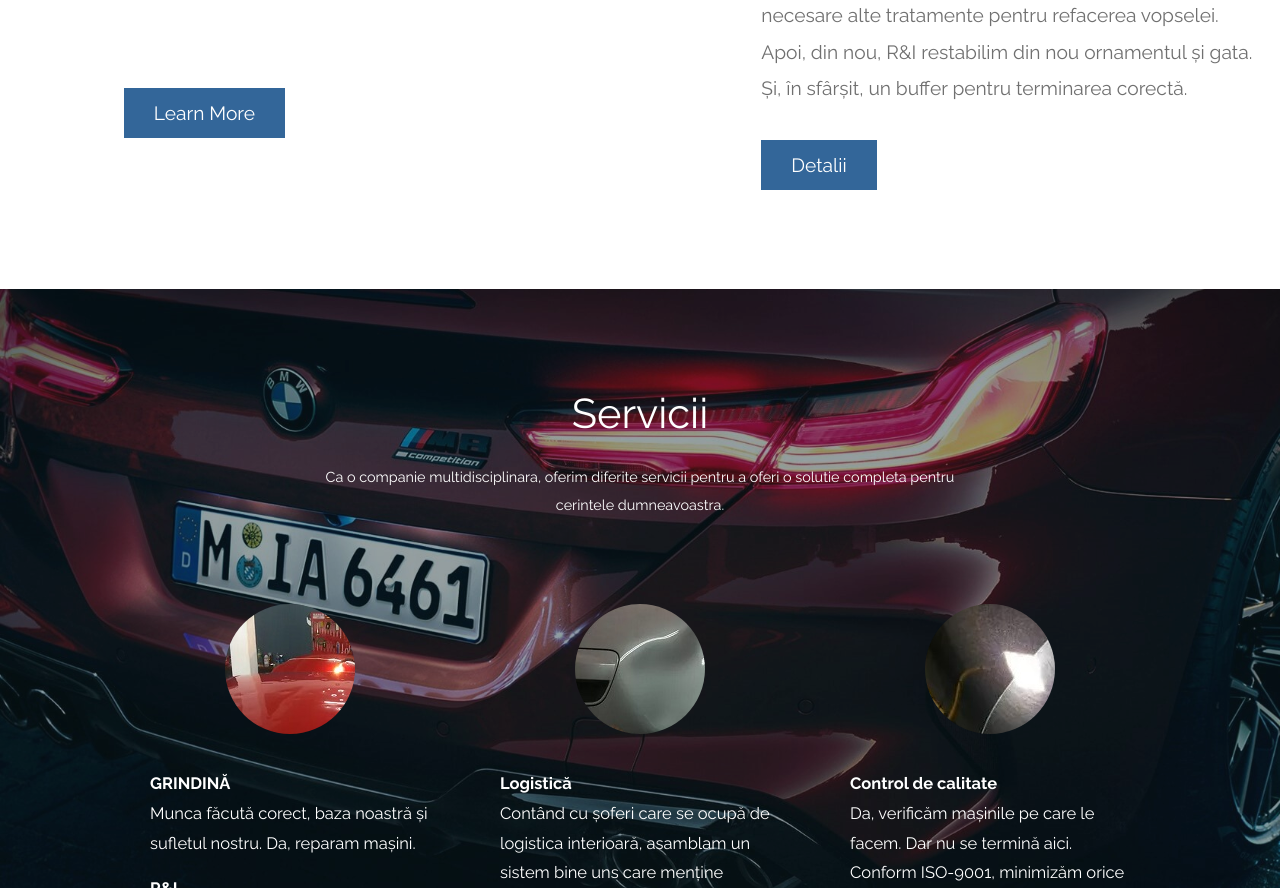
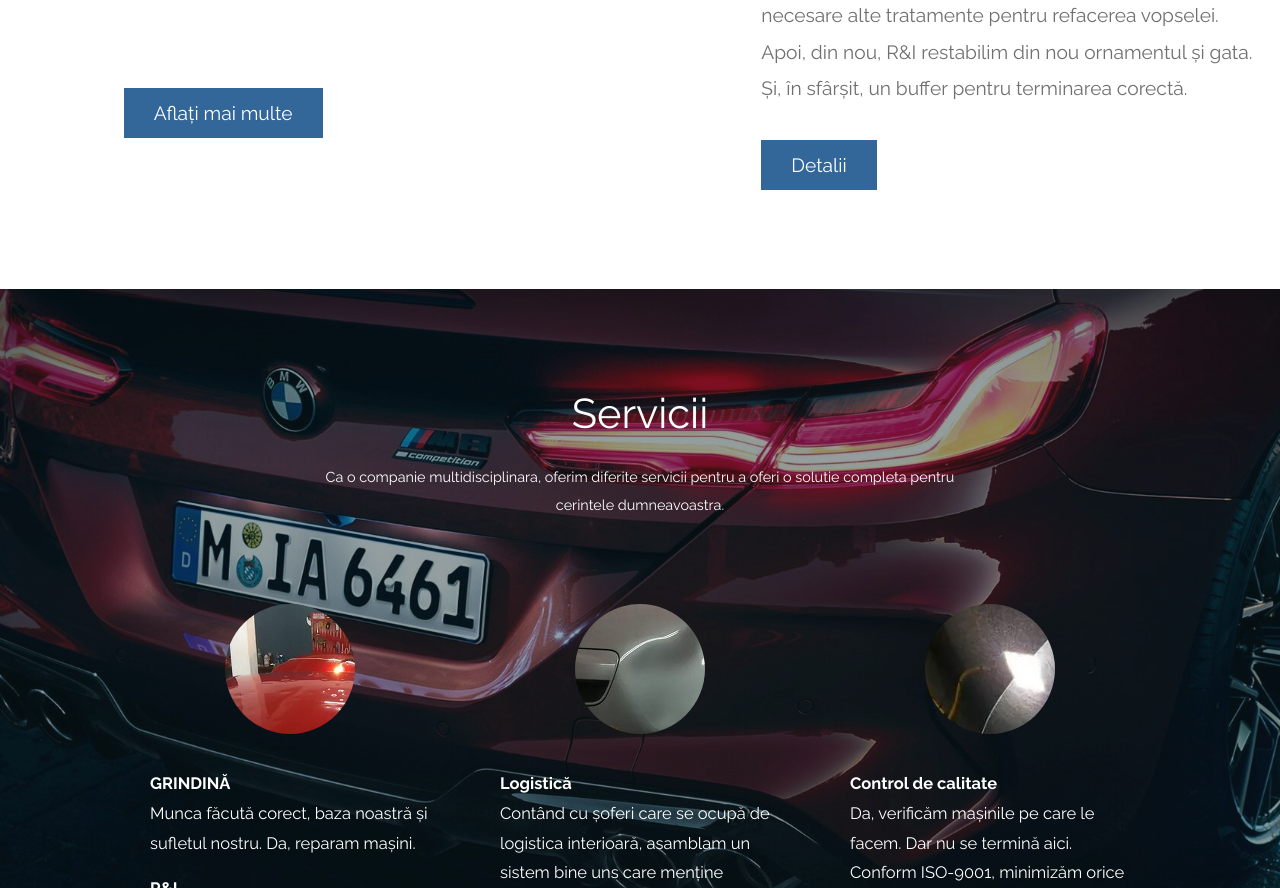
Before and after one commit to marianc90/SMARTCROW, a plain HTML site: page index.html in a window 1280 px wide. Shown: the part 2022-2910 px from the top of the page. Drawn offline with Linux system fonts and the light colour scheme.

Commit message:
fifth  commit

```diff
--- a/index.html
+++ b/index.html
@@ -130,7 +130,7 @@ https://www.tooplate.com/view/2117-infinite-loop
                      <br>
                      <br>
                           <div class="tm-continue">
-                            <a href="#testimonials" class="tm-intro-text tm-btn-primary">Learn More</a>
+                            <a href="#testimonials" class="tm-intro-text tm-btn-primary">Aflați mai multe</a>
                         </div>
                     </div>
                 </div>
```
